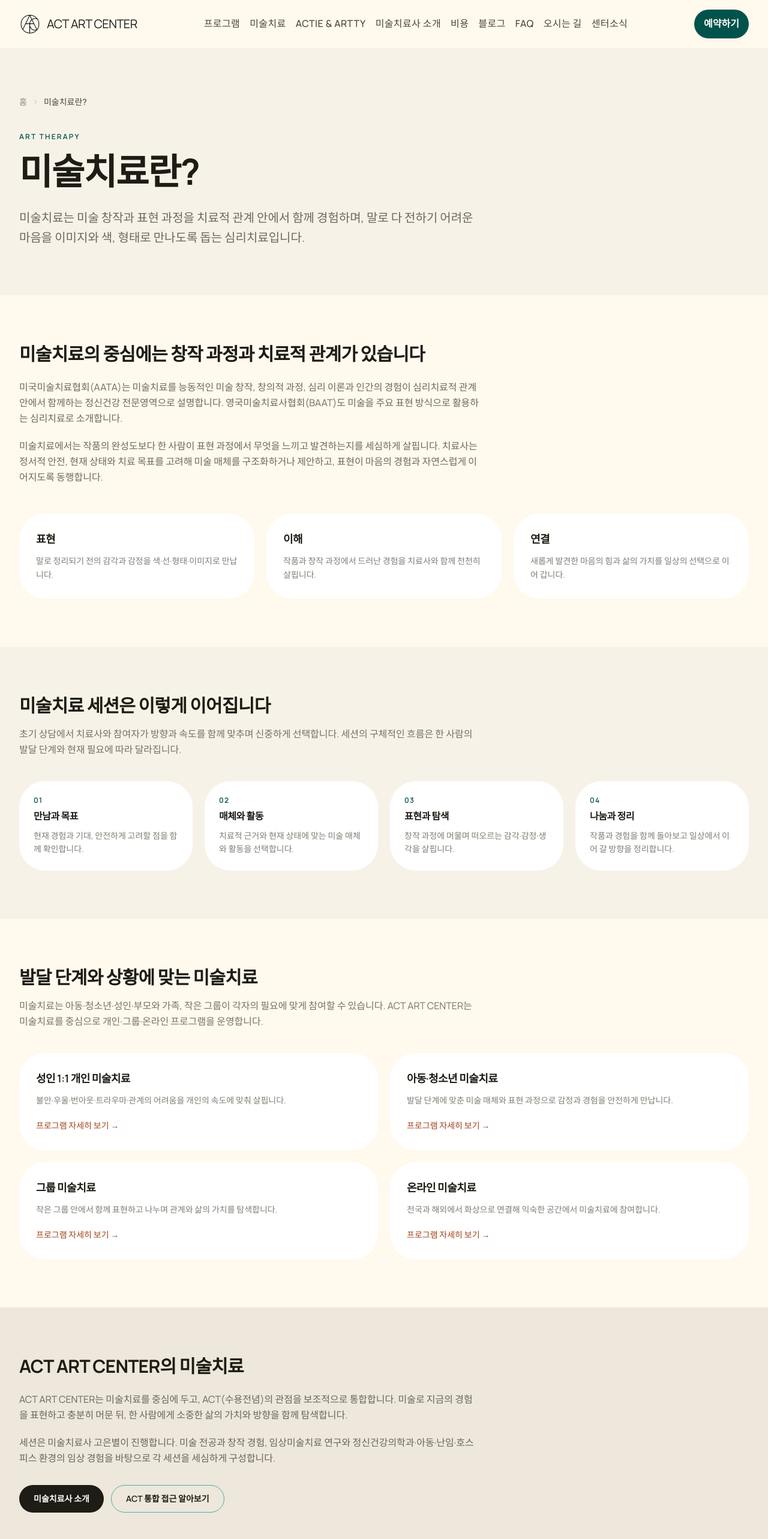
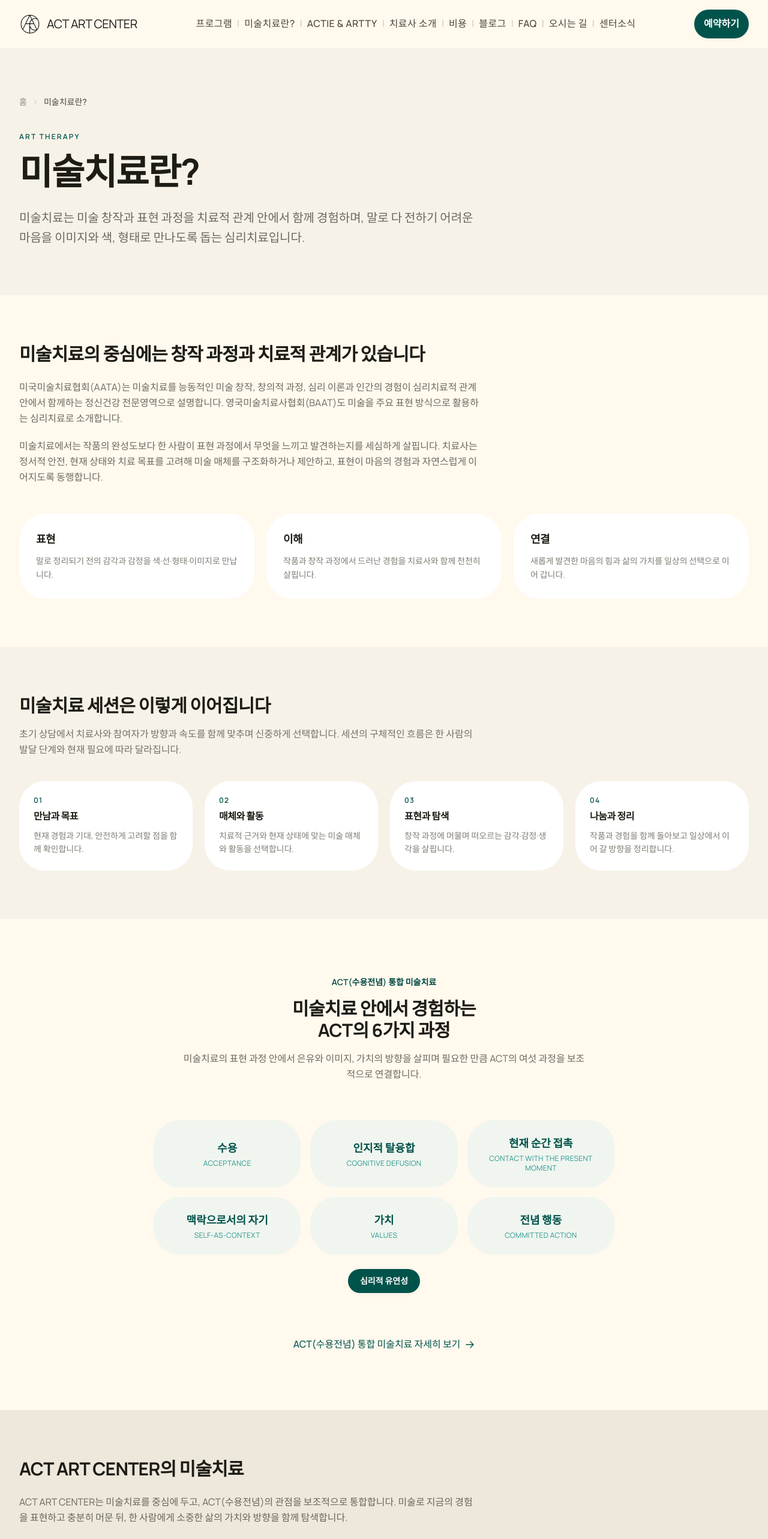
Before and after one commit to act-art-center/actartcenter.com, a Next.js app: page /art-therapy in a window 1280 px wide. Shown: the top 2565 px of the page at 60% size. Built offline with nearby package versions, Linux system fonts and the light colour scheme.

Commit message:
Consolidate art therapy content and refine navigation

```diff
--- a/src/app/art-therapy/page.tsx
+++ b/src/app/art-therapy/page.tsx
@@ -4,6 +4,7 @@ import { Breadcrumbs } from "@/components/shared/Breadcrumbs";
 import { Container } from "@/components/shared/Container";
 import { JsonLd } from "@/components/shared/JsonLd";
 import { SectionWrapper } from "@/components/shared/SectionWrapper";
+import { ActApproach } from "@/components/sections/ActApproach";
 import { SITE_NAME, SITE_URL } from "@/lib/constants";
 
 const PAGE_URL = `${SITE_URL}/art-therapy`;
@@ -25,6 +26,8 @@ export const metadata: Metadata = {
     "성인 미술치료",
     "아동 미술치료",
     "청소년 미술치료",
+    "ACT 미술치료",
+    "수용전념 미술치료",
   ],
   alternates: { canonical: PAGE_URL },
   openGraph: {
@@ -105,6 +108,7 @@ const pageSchema = {
       about: [
         { "@type": "Thing", name: "미술치료", alternateName: "Art Therapy" },
         { "@type": "Thing", name: "미술심리치료" },
+        { "@type": "Thing", name: "ACT 수용전념 미술치료" },
       ],
       citation: [
         "https://arttherapy.org/about-art-therapy/",
@@ -124,29 +128,6 @@ const pageSchema = {
     },
   ],
 };
-
-const programLinks = [
-  {
-    title: "성인 1:1 개인 미술치료",
-    description: "불안·우울·번아웃·트라우마·관계의 어려움을 개인의 속도에 맞춰 살핍니다.",
-    href: "/services/individual",
-  },
-  {
-    title: "아동·청소년 미술치료",
-    description: "발달 단계에 맞춘 미술 매체와 표현 과정으로 감정과 경험을 안전하게 만납니다.",
-    href: "/services/child",
-  },
-  {
-    title: "그룹 미술치료",
-    description: "작은 그룹 안에서 함께 표현하고 나누며 관계와 삶의 가치를 탐색합니다.",
-    href: "/services/group",
-  },
-  {
-    title: "온라인 미술치료",
-    description: "전국과 해외에서 화상으로 연결해 익숙한 공간에서 미술치료에 참여합니다.",
-    href: "/services/online",
-  },
-];
 
 export default function ArtTherapyPage() {
   return (
@@ -241,37 +222,7 @@ export default function ArtTherapyPage() {
         </Container>
       </SectionWrapper>
 
-      <SectionWrapper bg="paper" className="py-14 lg:py-20">
-        <Container>
-          <div className="max-w-3xl">
-            <h2 className="text-night text-2xl lg:text-3xl font-bold tracking-tight">
-              발달 단계와 상황에 맞는 미술치료
-            </h2>
-            <p className="mt-4 text-charcoal/75 leading-relaxed">
-              미술치료는 아동·청소년·성인·부모와 가족, 작은 그룹이 각자의 필요에 맞게 참여할 수 있습니다.
-              ACT ART CENTER는 미술치료를 중심으로 개인·그룹·온라인 프로그램을 운영합니다.
-            </p>
-          </div>
-
-          <div className="mt-10 grid grid-cols-1 md:grid-cols-2 gap-5">
-            {programLinks.map((program) => (
-              <Link
-                key={program.href}
-                href={program.href}
-                className="group rounded-2xl bg-white p-6 lg:p-7 transition-transform active:translate-y-0.5"
-              >
-                <h3 className="text-night text-lg font-semibold group-hover:text-primary-500 transition-colors">
-                  {program.title}
-                </h3>
-                <p className="mt-3 text-charcoal/70 text-sm leading-relaxed">{program.description}</p>
-                <span className="mt-5 inline-block text-secondary-500 text-sm font-medium">
-                  프로그램 자세히 보기 →
-                </span>
-              </Link>
-            ))}
-          </div>
-        </Container>
-      </SectionWrapper>
+      <ActApproach />
 
       <SectionWrapper bg="sand" className="py-14 lg:py-20">
         <Container>
--- a/src/components/layout/Header.tsx
+++ b/src/components/layout/Header.tsx
@@ -1,3 +1,4 @@
+import { Fragment } from "react";
 import Link from "next/link";
 import { NAV_ITEMS, SITE_NAME } from "@/lib/constants";
 import { Container } from "@/components/shared/Container";
@@ -16,15 +17,21 @@ export function Header() {
           </span>
         </Link>
 
-        <nav className="hidden xl:flex items-center gap-4 2xl:gap-6" aria-label="메인 메뉴">
-          {NAV_ITEMS.map((item) => (
+        <nav className="hidden xl:flex items-center gap-2 2xl:gap-3" aria-label="메인 메뉴">
+          {NAV_ITEMS.map((item, index) => (
+            <Fragment key={item.href}>
+              {index > 0 && (
+                <span aria-hidden="true" className="select-none text-charcoal/30 text-[var(--text-small)]">
+                  |
+                </span>
+              )}
               <Link
-              key={item.href}
                 href={item.href}
                 className="whitespace-nowrap text-charcoal text-[var(--text-small)] font-medium tracking-wide hover:text-primary-500 transition-colors"
               >
                 {item.label}
               </Link>
+            </Fragment>
           ))}
         </nav>
 
--- a/src/components/sections/ActApproach.tsx
+++ b/src/components/sections/ActApproach.tsx
@@ -14,6 +14,9 @@ export function ActApproach() {
     <SectionWrapper bg="paper" id="act-approach">
       <Container>
         <div className="text-center mb-12 lg:mb-16">
+          <p className="mb-4 text-sm font-semibold text-primary-600">
+            ACT(수용전념) 통합 미술치료
+          </p>
           <h2 className="text-2xl lg:text-3xl font-bold tracking-tight">
             미술치료 안에서 경험하는<br />
             ACT의 6가지 과정
@@ -118,7 +121,7 @@ export function ActApproach() {
             href="/act-approach"
             className="inline-flex items-center gap-2 text-primary-500 font-medium hover:text-primary-600 transition-colors"
           >
-            ACT 미술치료 더 알아보기
+            ACT(수용전념) 통합 미술치료 자세히 보기
             <svg className="w-4 h-4" fill="none" viewBox="0 0 24 24" stroke="currentColor" strokeWidth={2}>
               <path strokeLinecap="round" strokeLinejoin="round" d="M13.5 4.5 21 12m0 0-7.5 7.5M21 12H3" />
             </svg>
--- a/src/lib/constants.ts
+++ b/src/lib/constants.ts
@@ -27,9 +27,9 @@ export const CONTACT = {
 
 export const NAV_ITEMS = [
   { label: "프로그램", href: "/services" },
-  { label: "미술치료", href: "/art-therapy" },
+  { label: "미술치료란?", href: "/art-therapy" },
   { label: "ACTIE & ARTTY", href: "/characters" },
-  { label: "미술치료사 소개", href: "/team" },
+  { label: "치료사 소개", href: "/team" },
   { label: "비용", href: "/pricing" },
   { label: "블로그", href: "/blog" },
   { label: "FAQ", href: "/faq" },
```
Lines whose indentation alone changed are shown as unchanged.
